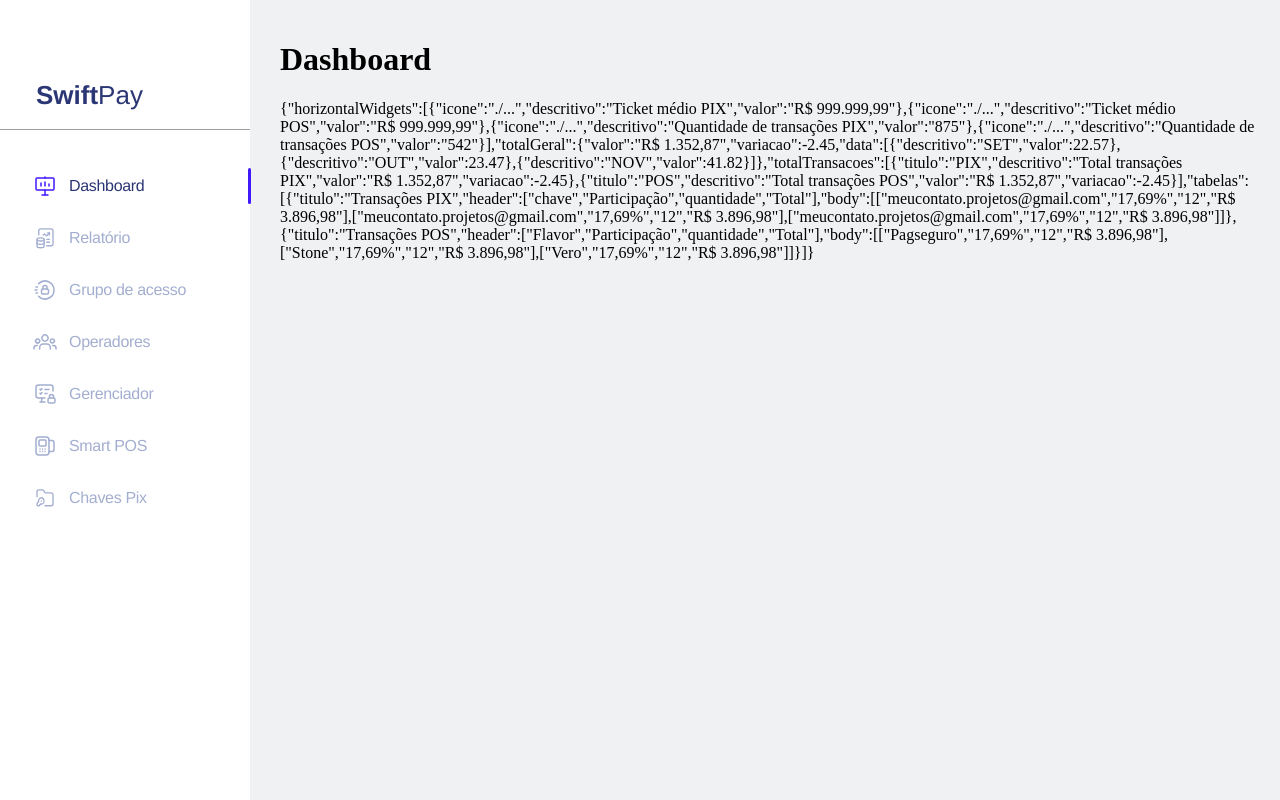
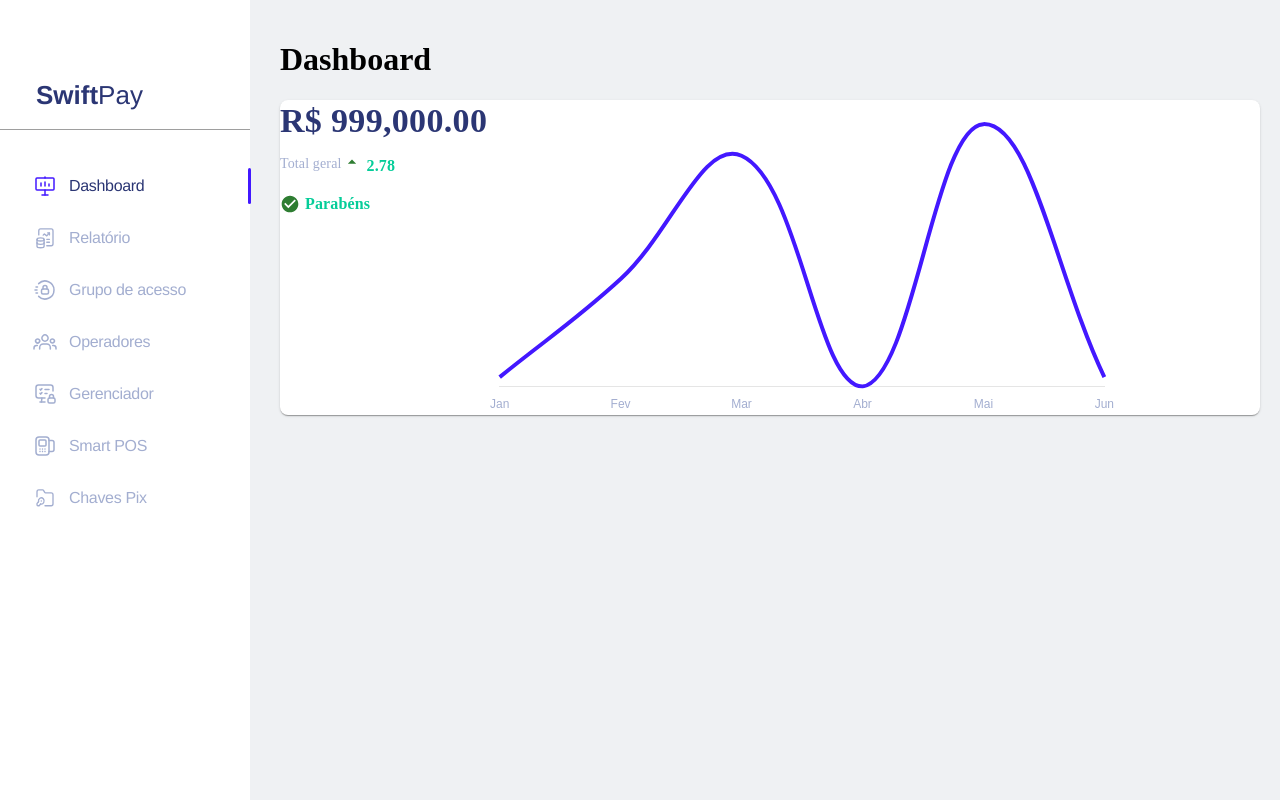
Before and after one commit to isaelsilva1039/raaca-front, a Next.js app: page /dashboard in a window 1280 px wide. Built offline with nearby package versions, Linux system fonts and the light colour scheme; grey boxes are pictures that could not be loaded.

Commit message:
criacao componente grafico de linhas

```diff
--- a/src/app/dashboard/page.tsx
+++ b/src/app/dashboard/page.tsx
@@ -1,12 +1,75 @@
 import { buscarInformacoesDashboardUserCase, DashboardDTO } from "@/core";
+import { GraficoLinha } from "@/core/ui/componentes/grafico-linha/grafico-linha";
+import { Dataset } from "@/core/ui/styles/grafico-linha/Dataset";
+import { LineChartProps } from "@/core/ui/styles/grafico-linha/LineChartProps";
+import Options from "@/core/ui/styles/grafico-linha/options";
+
 
 export default function Dashboard() {
   const dashboardInfo: DashboardDTO = buscarInformacoesDashboardUserCase.buscarInformacoes();
-  const dashboardInfoString = JSON.stringify(dashboardInfo);
+
+  const labels = ['Jan', 'Fev', 'Mar', 'Abr', 'Mai', 'Jun'];
+
+  const dataset: Dataset = {
+    type: "line",
+    label: "Dataset",
+    data: labels.map(() => Math.floor(Math.random() * 100)),
+    borderColor: "#4318FF",
+    fill: false,
+    lineTension: 0.4,
+    pointBorderColor: "#4318FF",
+    borderWidth: 4,
+    pointRadius: 0,
+    pointHoverRadius: 8,
+    pointHoverBackgroundColor: "#ffffff",
+    pointHoverBorderColor: "#4318FF",
+    pointHoverBorderWidth: 4,
+    pointHitRadius: 50,
+  }
+
+  const options: Options = {
+    responsive: true,
+    plugins: {
+      legend: {
+        display: false
+      },
+    },
+    scales: {
+      x: {
+        grid: {
+          display: false
+        },
+        ticks: {
+          beginAtZero: true,
+          color: '#A3AED0 ',
+          font: {
+            size: 12,
+            family: 'Arial, sans-serif',
+          },
+        }
+      },
+      y: {
+        display: false,
+        grid: {
+          display: false,
+        },
+      }
+    }
+  };
+
+  const props: LineChartProps = {
+    options,
+    valor: 'R$ 999,000.00',
+    data: {
+      labels,
+      datasets: [dataset]
+    }
+  };
+
   return (
     <main>
       <h1>Dashboard</h1>
-      <p>{dashboardInfoString}</p>
+      <GraficoLinha {...props} />
     </main>
   )
 }
--- /dev/null
+++ b/src/core/ui/componentes/grafico-linha/grafico-linha.tsx
@@ -0,0 +1,102 @@
+'use client';
+
+import {
+    Chart as ChartJS,
+    CategoryScale,
+    LinearScale,
+    PointElement,
+    LineElement,
+    Title,
+    Tooltip,
+    Legend
+} from "chart.js";
+import { Line } from "react-chartjs-2";
+import { Box, Card, Stack, Typography } from "@mui/material";
+import CheckCircleIcon from "@mui/icons-material/CheckCircle";
+import ArrowDropUpIcon from "@mui/icons-material/ArrowDropUp";
+import { LineChartProps } from "@/core/ui/styles/grafico-linha/LineChartProps";
+
+ChartJS.register(CategoryScale, LinearScale, PointElement, LineElement, Title, Tooltip, Legend);
+
+export const GraficoLinha = (props: LineChartProps) => {
+    return (
+        <Card sx={{ borderRadius: '8px' }}>
+            <Stack direction="row">
+                <Box sx={{
+                    display: 'flex',
+                    flexDirection: 'column',
+                    alignItems: 'flex-top',
+                    justifyContent: 'flex-top'
+                }}>
+                    {props.valor ? (
+                        <>
+                            <Typography
+                                color="#2B3674"
+                                style={{
+                                    fontSize: "34px",
+                                    fontFamily: "DM Sans",
+                                    fontWeight: "700",
+                                    lineHeight: "42px",
+                                    letterSpacing: "-2%",
+                                }}
+                            >
+                                {props.valor}
+                            </Typography>
+                            <Box sx={{ display: "flex", mt: '10px' }}>
+                                <Typography
+                                    sx={{
+                                        fontFamily: "DM Sans",
+                                        fontWeight: "500",
+                                        fontSize: "14px",
+                                        lineHeight: "24px",
+                                        letterSpacing: "-2%",
+                                        color: "#A3AED0",
+                                    }}
+                                >
+                                    Total geral
+                                </Typography>
+                                <ArrowDropUpIcon fontSize={"small"} color={"success"} sx={{ mr: "5px" }} />
+                                <Typography
+                                    sx={{
+                                        fontFamily: "DM Sans",
+                                        fontWeight: "700",
+                                        fontSize: "16px",
+                                        lineHeight: "28px",
+                                        letterSpacing: "-2%",
+                                        color: "#05CD99",
+                                    }}
+                                >
+                                    2.78
+                                </Typography>
+                            </Box>
+                            <Box sx={{ display: "flex", alignItems: 'center', mt: '10px' }}>
+                                <CheckCircleIcon fontSize={"small"} color={"success"} sx={{ mr: "5px" }} />
+                                <Typography
+                                    sx={{
+                                        fontFamily: "DM Sans",
+                                        fontWeight: "700",
+                                        fontSize: "16px",
+                                        lineHeight: "28px",
+                                        letterSpacing: "-2%",
+                                        color: "#05CD99",
+                                    }}
+                                >
+                                    Parabéns
+                                </Typography>
+                            </Box>
+                        </>
+                    ) : null}
+                </Box>
+                <Box
+                    sx={{ flex: 1 }}
+                    height={315}>
+                    <Line
+                        height={'auto'}
+                        width={'auto'}
+                        options={props.options}
+                        data={props.data} />
+                </Box>
+            </Stack>
+        </Card >
+    );
+};
--- /dev/null
+++ b/src/core/ui/styles/grafico-linha/Dataset.tsx
@@ -0,0 +1,16 @@
+export interface Dataset {
+    type: string
+    label: string
+    data: number[]
+    borderColor: string
+    fill: boolean
+    lineTension: number
+    pointBorderColor: string
+    borderWidth: number
+    pointRadius: number
+    pointHoverRadius: number
+    pointHoverBackgroundColor: string
+    pointHoverBorderColor: string
+    pointHoverBorderWidth: number
+    pointHitRadius: number
+}
--- /dev/null
+++ b/src/core/ui/styles/grafico-linha/LineChartProps.tsx
@@ -0,0 +1,8 @@
+import { Dataset } from "./Dataset"
+import Options from "./options"
+
+export interface LineChartProps {
+    options: Options
+    valor: string,
+    data: { labels: string[], datasets: Dataset[] }
+}
--- /dev/null
+++ b/src/core/ui/styles/grafico-linha/options.tsx
@@ -0,0 +1,29 @@
+export default interface Options {
+    responsive: boolean,
+    plugins: {
+        legend: {
+            display: boolean
+        },
+    },
+    scales: {
+        x: {
+            grid: {
+                display: boolean
+            },
+            ticks: {
+                beginAtZero: boolean,
+                color: string,
+                font: {
+                    size: number,
+                    family: string,
+                },
+            }
+        },
+        y: {
+            display: boolean,
+            grid: {
+                display: boolean,
+            },
+        }
+    }
+}
```
Also changed, not shown: package.json (+7 -0 lines).
